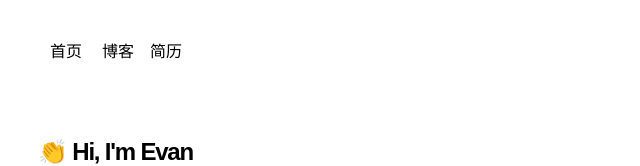
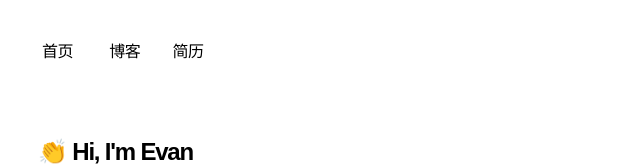
Before and after one commit to evan976/evanone.me, a Next.js app: page / in a window 1280 px wide. Shown: the top 166 px of the page, without its empty margins (314-954 px from the left). Built offline with nearby package versions, Linux system fonts and the light colour scheme; a web font is replaced by a local one.

Commit message:
Completed home page

```diff
--- a/app/components/footer.tsx
+++ b/app/components/footer.tsx
@@ -62,7 +62,7 @@ function CodeIcon() {
 export default function Footer() {
   return (
     <footer className="mb-16">
-      <ul className="font-sm mt-8 flex flex-col space-x-0 space-y-2 text-neutral-600 md:flex-row md:space-x-6 md:space-y-0 dark:text-neutral-300">
+      <ul className="mt-8 flex text-neutral-600 space-x-6 dark:text-neutral-300">
         <li>
           <a
             className="transition-all hover:text-neutral-800 dark:hover:text-neutral-100"
--- a/app/components/navbar.tsx
+++ b/app/components/navbar.tsx
@@ -14,13 +14,13 @@ const navItems = {
 
 export function Navbar() {
   return (
-    <aside className='className="-ml-2 mb-16 tracking-tight"'>
+    <aside className="-ml-2 mb-16 tracking-tight">
       <div className="lg:sticky lg:top-20">
         <nav
           className="flex items-start relative px-0 pb-0 fade md:overflow-auto scroll-pr-6 md:relative"
           id="nav"
         >
-          <div className="flex space-x-0 pr-10">
+          <div className="flex space-x-2 md:space-x-4 pr-10">
             {Object.entries(navItems).map(([path, { name }]) => {
               return (
                 <Link
--- a/app/layout.tsx
+++ b/app/layout.tsx
@@ -32,7 +32,7 @@ export default function RootLayout({
         LXGWWenKaiScreenFont.variable,
       )}
     >
-      <body className="antialiased max-w-xl mx-4 mt-8 lg:mx-auto">
+      <body className="antialiased max-w-xl px-4 sm:px-0 mt-8 mx-auto">
         <main className="flex-auto min-w-0 mt-6 flex flex-col px-2 md:px-0">
           <Navbar />
           {children}
```
